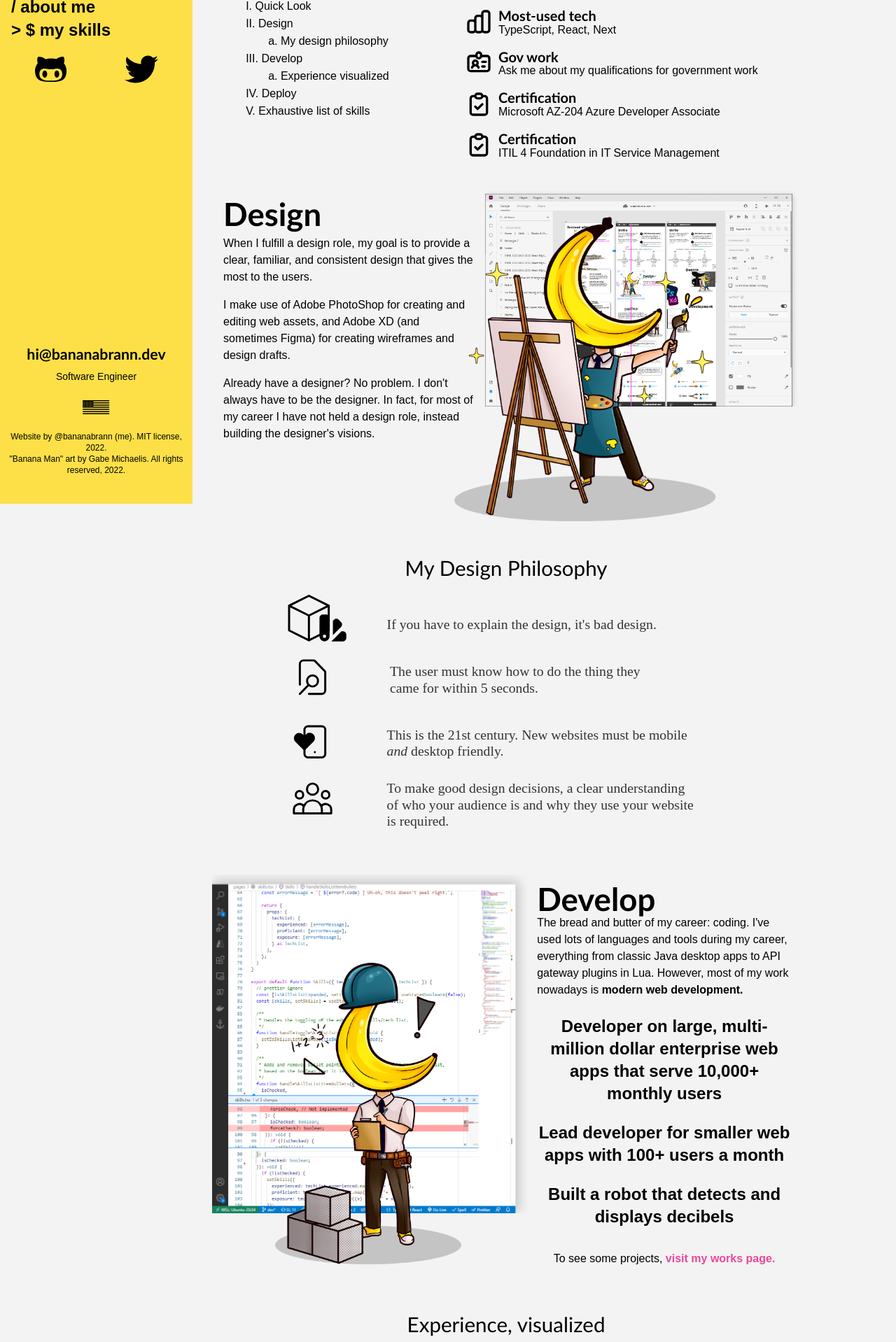
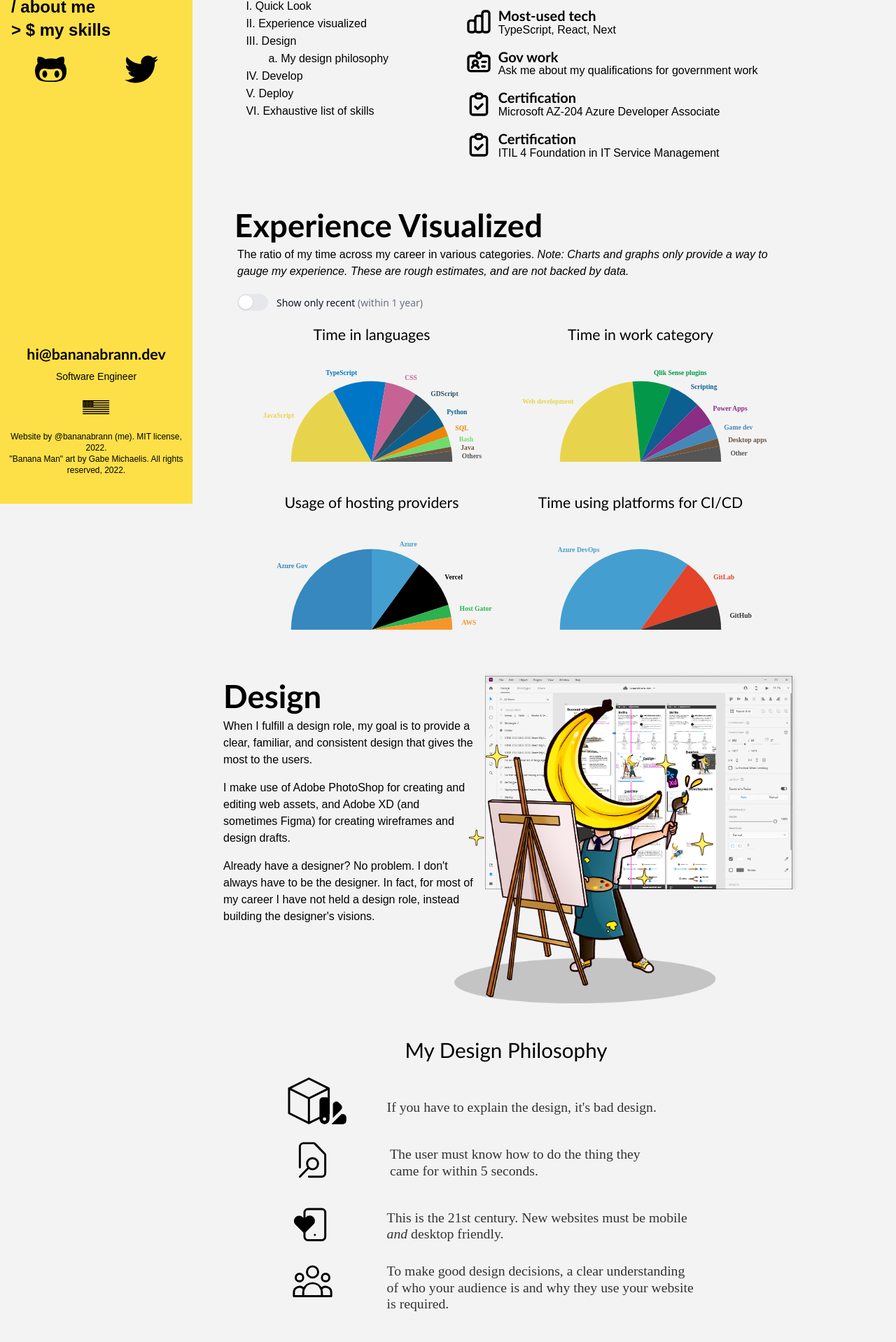
Before and after one commit to bananabrann/old-bananabrann.dev, a Next.js app: page /skills in a window 1280 px wide. Shown: the part 80-1998 px from the top of the page at 70% size. Built offline with nearby package versions, Linux system fonts and the light colour scheme; a web font is replaced by a local one.

Commit message:
Experience Visualized to be its own section

```diff
--- a/pages/skills.tsx
+++ b/pages/skills.tsx
@@ -179,22 +179,22 @@ export default function Skills({ techList }: { techList: TechList }) {
                 <Link href="#">{`I. Quick Look`}</Link>
               </li>
               <li className="hover:text-pink-500 transition">
-                <Link href="#design">{`II. Design`}</Link>
+                <Link href="#experience-visualized">{`II. Experience visualized`}</Link>
+              </li>
+              <li className="hover:text-pink-500 transition">
+                <Link href="#design">{`III. Design`}</Link>
               </li>
               <li className="hover:text-pink-500 transition pl-8">
                 <Link href="#design-philosophy">{`a. My design philosophy`}</Link>
               </li>
               <li className="hover:text-pink-500 transition">
-                <Link href="#develop">{`III. Develop`}</Link>
-              </li>
-              <li className="hover:text-pink-500 transition pl-8">
-                <Link href="#experienced-visualized">{`a. Experience visualized`}</Link>
+                <Link href="#develop">{`IV. Develop`}</Link>
               </li>
               <li className="hover:text-pink-500 transition">
-                <Link href="#deploy">{`IV. Deploy`}</Link>
+                <Link href="#deploy">{`V. Deploy`}</Link>
               </li>
               <li className="hover:text-pink-500 transition">
-                <Link href="#list">{`V. Exhaustive list of skills`}</Link>
+                <Link href="#list">{`VI. Exhaustive list of skills`}</Link>
               </li>
             </ul>
           </div>
@@ -220,6 +220,19 @@ export default function Skills({ techList }: { techList: TechList }) {
         </section>
 
         <br />
+
+        <section id="experience-visualized" className="p-8">
+          <h2 className="mb-2">Experience Visualized</h2>
+
+          <div className="max-w-3xl mx-auto">
+            <p>
+              {`The ratio of my time across my career in various categories. `}
+              <i>{chartExperienceDisclaimerTextContent}</i>
+            </p>
+
+            <ExperienceVisualizedCharts />
+          </div>
+        </section>
 
         {/* SECTION -- Design */}
         <section id="design" className="mb-10">
@@ -355,19 +368,6 @@ export default function Skills({ techList }: { techList: TechList }) {
               </p>
             </div>
           </div>
-
-          <div id="experienced-visualized" className="p-8">
-            <h3 className="text-center mb-2">Experience, visualized</h3>
-
-            <div className="max-w-3xl mx-auto">
-              <p>
-                {`The ratio of my time across my career in various categories. `}
-                <i>{chartExperienceDisclaimerTextContent}</i>
-              </p>
-
-              <ExperienceVisualizedCharts />
-            </div>
-          </div>
         </section>
 
         {/* SECTION -- Deploy */}
```
